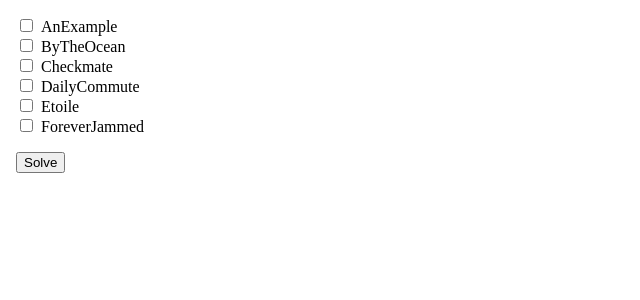
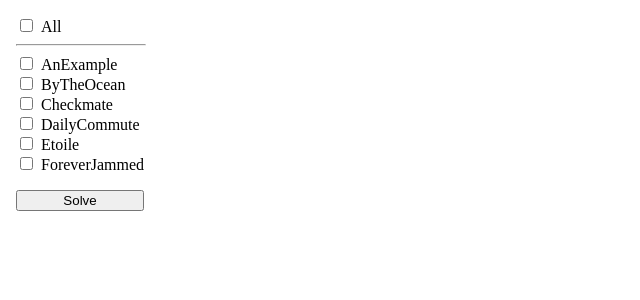
Before and after one commit to Volcomix/hashcode-extended-2021, a React (Vite) app: page / in a window 1280 px wide. Shown: the top 300 px of the page, without its empty margins (0-640 px from the left). Built offline with nearby package versions, Linux system fonts and the light colour scheme.

Commit message:
Load dataset text content

```diff
--- a/dataset/index.ts
+++ b/dataset/index.ts
@@ -1,6 +1,6 @@
-export * as AnExample from './a.txt';
-export * as ByTheOcean from './b.txt';
-export * as Checkmate from './c.txt';
-export * as DailyCommute from './d.txt';
-export * as Etoile from './e.txt';
-export * as ForeverJammed from './f.txt';
+export { default as AnExample } from './a.txt';
+export { default as ByTheOcean } from './b.txt';
+export { default as Checkmate } from './c.txt';
+export { default as DailyCommute } from './d.txt';
+export { default as Etoile } from './e.txt';
+export { default as ForeverJammed } from './f.txt';
--- a/src/App.css
+++ b/src/App.css
@@ -1,8 +1,12 @@
 .App {
   margin: 16px;
+  margin-right: auto;
   display: flex;
   flex-direction: column;
-  align-items: flex-start;
+}
+
+.App hr {
+  width: 100%;
 }
 
 .App input {
--- a/src/App.tsx
+++ b/src/App.tsx
@@ -2,37 +2,73 @@ import React, { useState } from 'react';
 import * as datasetUrls from '../dataset';
 import './App.css';
 
-type SelectedDatasets = { [datasetName: string]: boolean };
+type DatasetName = keyof typeof datasetUrls;
+type SelectedDatasets = { [datasetName in DatasetName]: boolean };
 
-const initialSelectedDatasets = Object.keys(datasetUrls).reduce(
+const datasetNames = Object.keys(datasetUrls) as DatasetName[];
+
+const allDatasetsNotSelected = datasetNames.reduce(
   (acc, datasetName) => Object.assign(acc, { [datasetName]: false }),
+  {} as SelectedDatasets
+);
+const allDatasetsSelected = datasetNames.reduce(
+  (acc, datasetName) => Object.assign(acc, { [datasetName]: true }),
   {} as SelectedDatasets
 );
 
 function App() {
   const [selectedDatasets, setSelectedDatasets] = useState<SelectedDatasets>(
-    initialSelectedDatasets
+    allDatasetsNotSelected
   );
 
-  function updateSelection(datasetName: string) {
+  const isSomeSelected = Object.values(selectedDatasets).some(
+    (isSelected) => isSelected
+  );
+  const areAllSelected = Object.values(selectedDatasets).every(
+    (isSelected) => isSelected
+  );
+
+  function selectOrDeselectAll() {
+    setSelectedDatasets(
+      areAllSelected ? allDatasetsNotSelected : allDatasetsSelected
+    );
+  }
+
+  function updateSelection(datasetName: DatasetName) {
     setSelectedDatasets({
       ...selectedDatasets,
       [datasetName]: !selectedDatasets[datasetName],
     });
   }
 
-  function solve() {
-    console.log(
-      'Solving...',
-      Object.entries(selectedDatasets)
-        .filter(([_datasetName, isSelected]) => isSelected)
-        .map(([datasetName]) => datasetName)
-    );
+  async function solve() {
+    const datasetPromises = datasetNames
+      .filter((datasetName) => selectedDatasets[datasetName])
+      .map(async (datasetName) => {
+        const response = await fetch(datasetUrls[datasetName]);
+        return { datasetName, textContent: await response.text() };
+      });
+
+    for await (const { datasetName, textContent } of datasetPromises) {
+      console.log(datasetName, textContent.length);
+    }
   }
 
   return (
     <div className="App">
-      {Object.keys(datasetUrls).map((datasetName) => (
+      <label>
+        <input
+          type="checkbox"
+          ref={(el) =>
+            el && (el.indeterminate = isSomeSelected && !areAllSelected)
+          }
+          checked={areAllSelected}
+          onChange={selectOrDeselectAll}
+        />
+        All
+      </label>
+      <hr />
+      {datasetNames.map((datasetName) => (
         <label key={datasetName}>
           <input
             type="checkbox"
--- a/src/index.css
+++ b/src/index.css
@@ -1,3 +1,4 @@
 body {
   margin: 0;
+  display: flex;
 }
```
